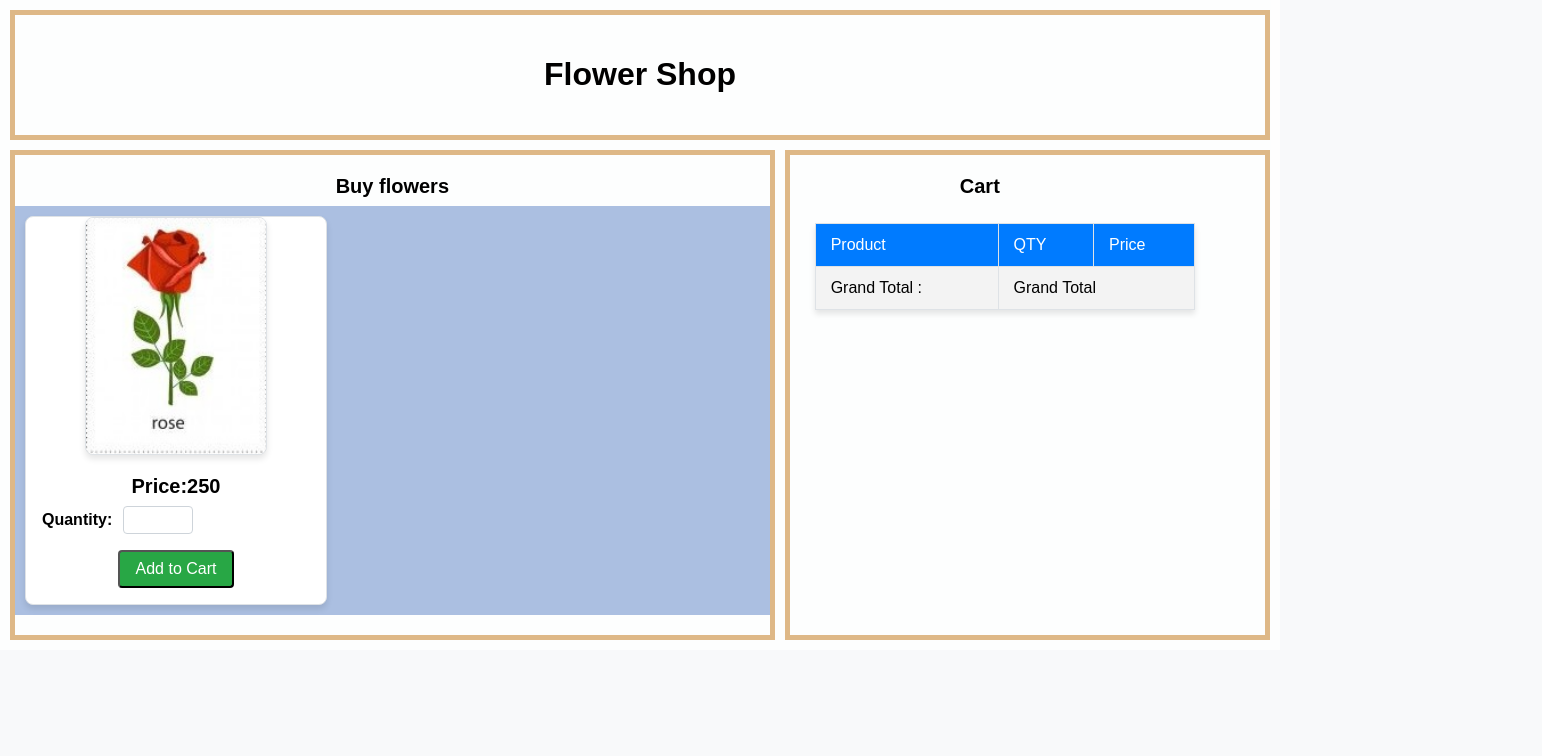
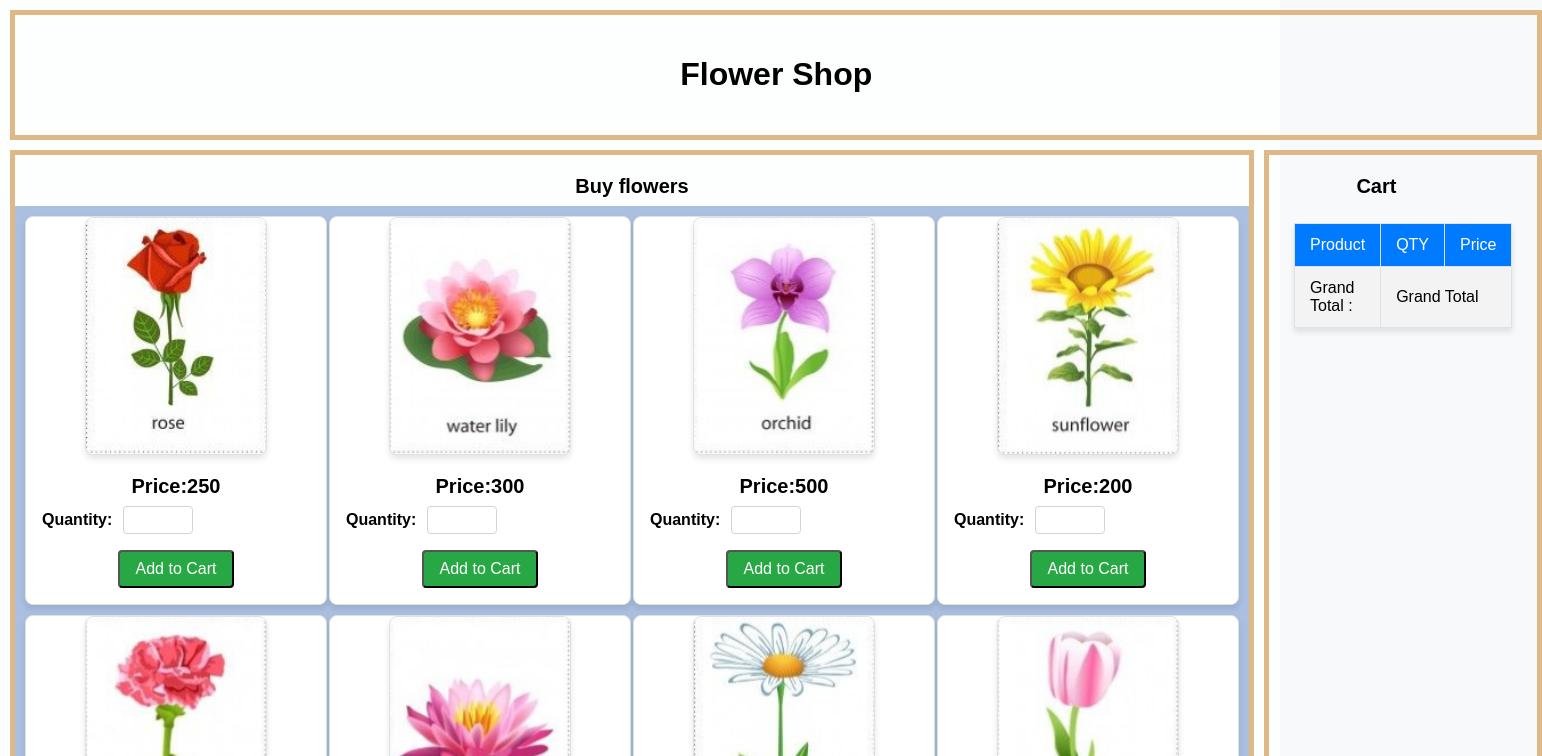
Before and after one commit to kaveeshabasnayaka/ICAE-01-IT3133, a React (Create React App) app in the folder project/: page / in a window 1280 px wide. Shown: the top 756 px of the page, 1542 px wide, since content can reach past the window. Built offline with nearby package versions, Linux system fonts and the light colour scheme.

Commit message:
take all images using map

```diff
--- a/project/src/components/Product.js
+++ b/project/src/components/Product.js
@@ -2,9 +2,11 @@ import '../assets/CSS/layout.css';
 import {useState} from 'react';
 
 
-export default function Product({flowersdb}){
+export default function Product({detail}){
+
 
     let [quantity,setQuantity] = useState(0);
+
 
     const addToCart = () =>{
        console.log(quantity)
@@ -18,17 +20,19 @@ export default function Product({flowersdb}){
         }))
     }
 
+
+
     return(
         <div className="grid-item">
 
             <div class="card">
                 <img
                 className="card img"
-                src={require(`../assets/image/${flowersdb[0].img}`)}
+                src={require(`../assets/image/${detail.img}`)}
                 alt="pic"
                 />
                 <div class="card-body">
-                    <h5 class="card-title">Price:{flowersdb[0].price}</h5>
+                    <h5 class="card-title">Price:{detail.price}</h5>
                     <div class="quantity-container">
                         <label for="quantity">Quantity:</label>
                         <input type="number" id="quantity" name="quantity" onChange={getInput}/>
--- a/project/src/components/Products.js
+++ b/project/src/components/Products.js
@@ -16,7 +16,7 @@ export default function Products(){
                 <div className="grid-container">
                     {
                         //product
-                        <Product flowersdb={flowersdb}/>
+                        flowersdb.map((item)=> <Product detail={item} /> )
                     }
                 </div>
 
```
